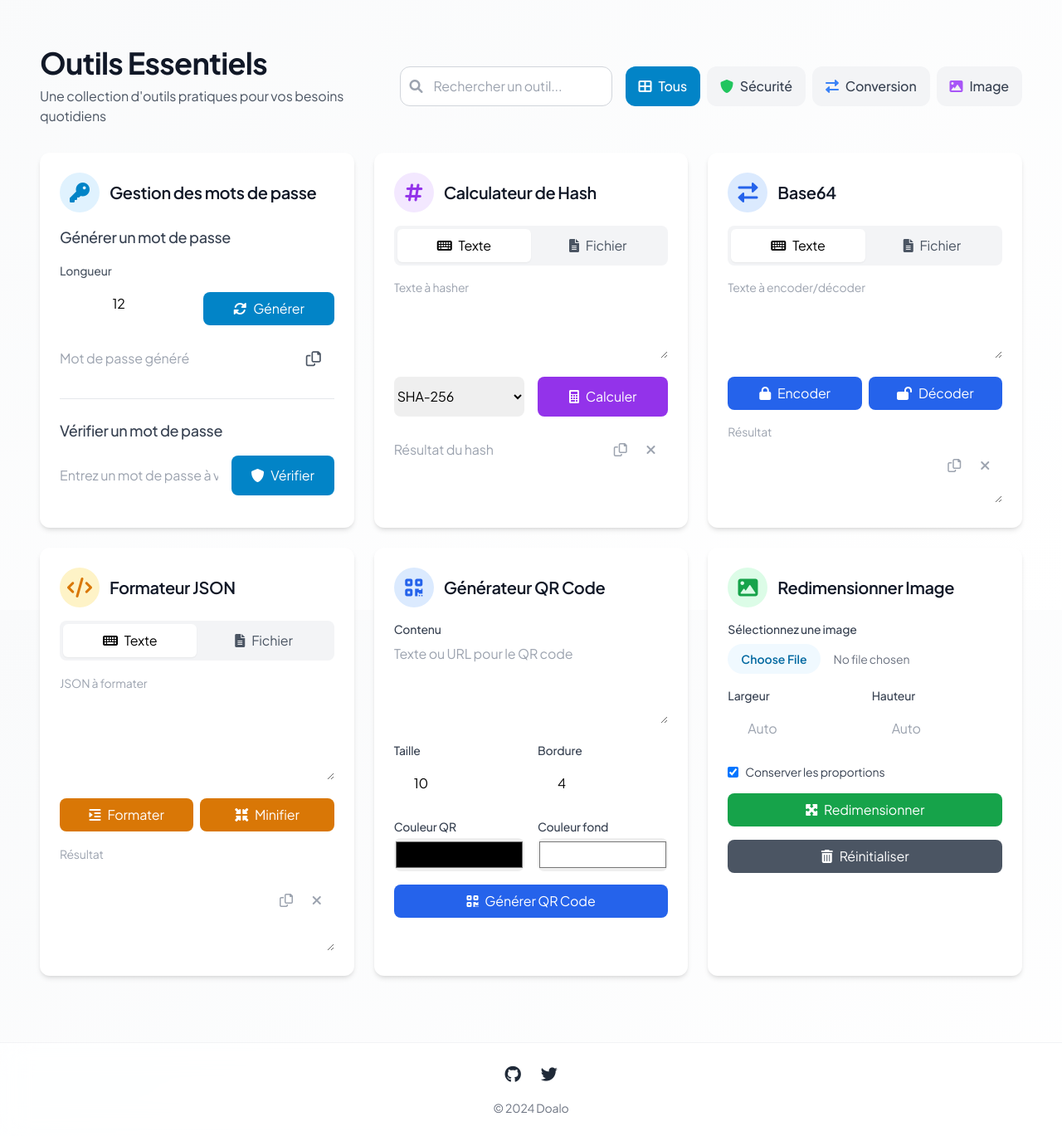
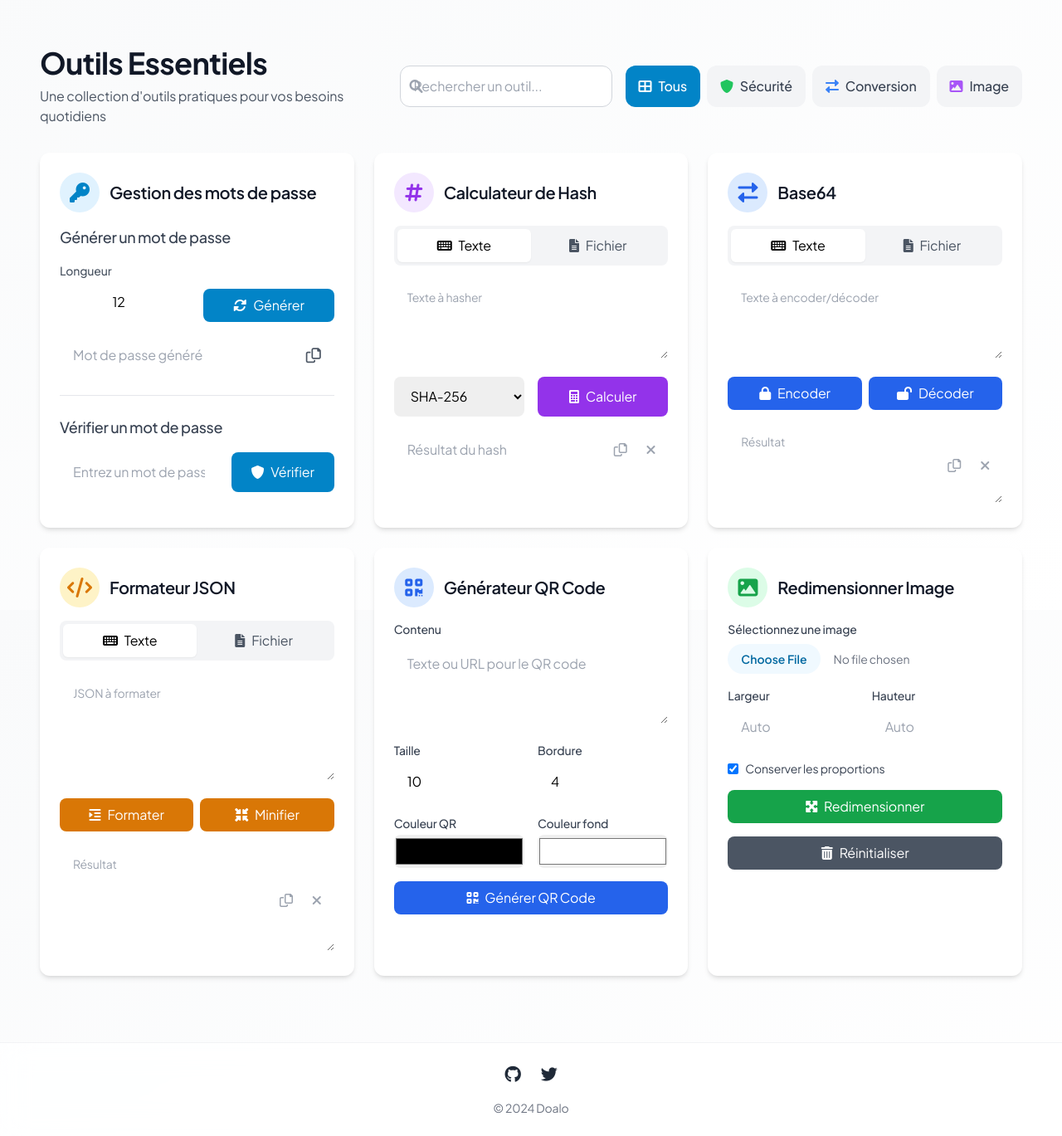
Before and after one commit to Doalou/toolbox_everything, a Flask app: page /essentials/ in a window 1280 px wide. Shown: the part 65-1434 px from the top of the page at 83% size. Run offline with Flask 3, Linux system fonts and the light colour scheme; some libraries are stand-ins or nearby versions.

Commit message:
MAJ du Padding

```diff
--- a/app/templates/essentials.html
+++ b/app/templates/essentials.html
@@ -625,27 +625,28 @@
 input[type="password"],
 input[type="email"],
 select {
-    @apply px-6 py-3.5 w-full rounded-xl border border-gray-300 dark:border-gray-600
+    @apply w-full rounded-xl border border-gray-300 dark:border-gray-600
            bg-white dark:bg-gray-700/50 text-gray-900 dark:text-gray-100
            focus:ring-2 focus:ring-primary-500/50 focus:border-primary-500
            placeholder:text-gray-400 dark:placeholder:text-gray-500
            transition-all duration-200;
     min-height: 3rem;
+    padding: 0.75rem 1rem;
 }
 
 input[type="number"] {
     @apply text-center;
-    padding: 0.875rem 1.5rem;
+    padding: 0.75rem 1rem;
 }
 
 /* Textarea */
 textarea {
-    @apply px-6 py-4 min-h-[96px] resize-vertical font-mono text-sm leading-relaxed
+    @apply min-h-[96px] resize-vertical font-mono text-sm leading-relaxed
            rounded-xl border border-gray-300 dark:border-gray-600
            bg-white dark:bg-gray-700/50 text-gray-900 dark:text-gray-100
            focus:ring-2 focus:ring-primary-500/50 focus:border-primary-500
            placeholder:text-gray-400 dark:placeholder:text-gray-500;
-    padding-right: 4rem !important;
+    padding: 0.75rem 3rem 0.75rem 1rem;
 }
 
 /* Scrollbars */
```
